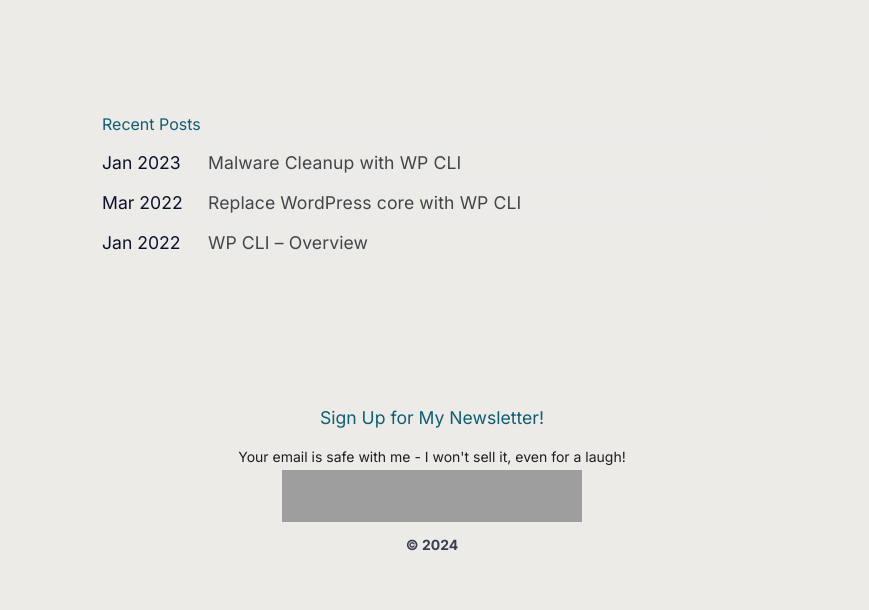
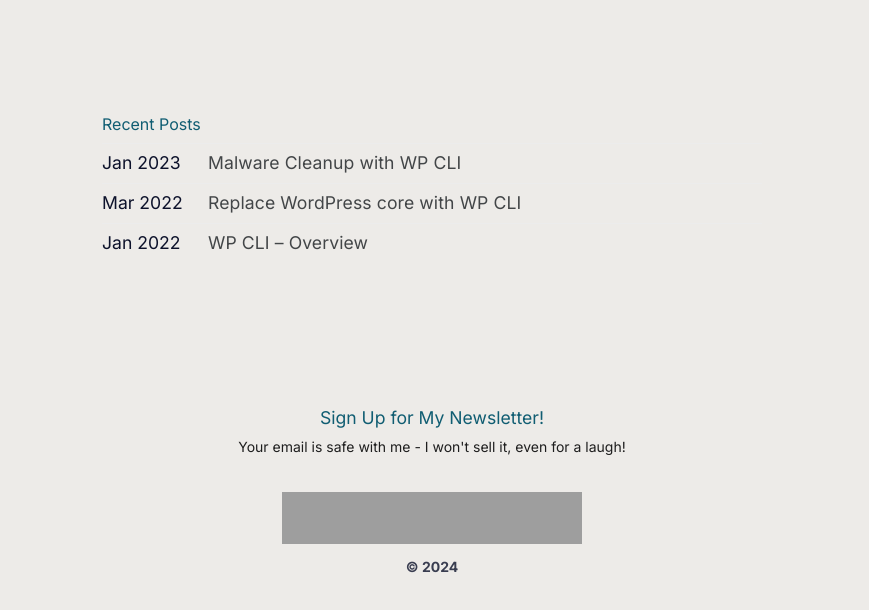
Before and after one commit to shariffff/sharifff.com, an Astro site: page / in a window 1280 px wide. Shown: the part 254-864 px from the top of the page, without its empty margins (208-1077 px from the left). Built offline with nearby package versions, Linux system fonts and the light colour scheme; Astro itself is replaced by a stand-in of ours; grey boxes are pictures that could not be loaded.

Commit message:
newsletter

```diff
--- a/src/components/Footer.astro
+++ b/src/components/Footer.astro
@@ -4,12 +4,15 @@
 
 <footer class="footer">
 	<div>
-		<h4>Sign Up for My Newsletter!</h4>
-		<div>
+		<p style="margin-bottom: 2rem;">
+			<span style="color: var(--color-accent);;"
+				>Sign Up for My Newsletter!</span
+			>
+			<br />
 			<small
 				>Your email is safe with me - I won't sell it, even for a laugh!</small
 			>
-		</div>
+		</p>
 
 		<iframe
 			src="https://embeds.beehiiv.com/3d4286c7-1821-4b63-8ea8-656f40a504c6?slim=true"
```
